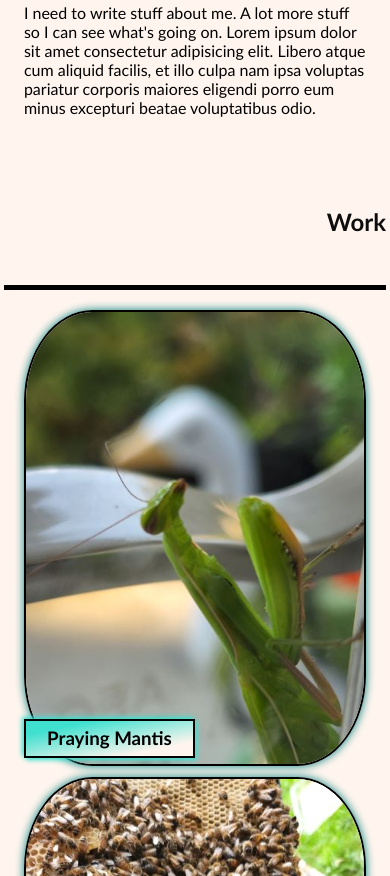
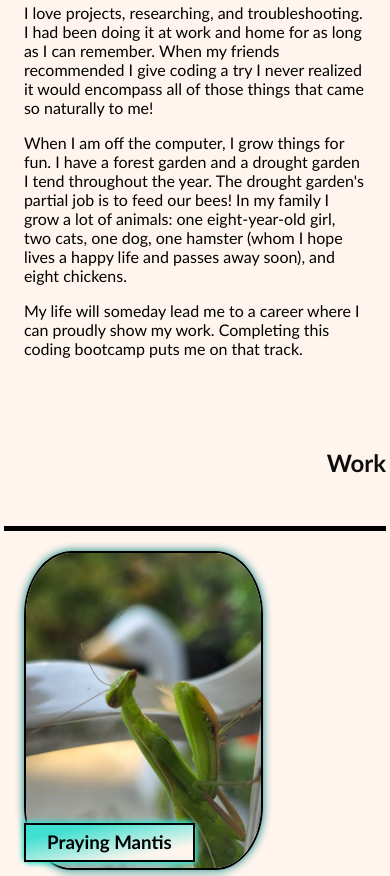
Before and after one commit to DianGigrich/Advanced-CSS-Portfolio, a plain HTML site: page index.html in a window 390 px wide. Shown: the part 594-1470 px from the top of the page. Drawn offline with Linux system fonts and the light colour scheme.

Commit message:
final draft

```diff
--- a/Assets/style.css
+++ b/Assets/style.css
@@ -57,7 +57,7 @@ nav a {
     height:200px;
     border-radius: 30%;
     box-shadow: 0px 0px 10px teal;
-    /* animation:fadeIn 7s; */
+    animation:fadeIn 7s;
 }
 
 @keyframes fadeIn {
@@ -98,8 +98,8 @@ h2 {
 }
 
 .workpics img {
-    max-height: 100%;
-    max-width: 100%;
+    /* max-height: 90%; */
+    max-width: 80%;
     border: 2px solid black;
     border-radius: 20% 20%;
     box-shadow: 0px 0px 10px teal;
@@ -158,7 +158,10 @@ footer {
     }
     .workpics1 {
         flex-direction:column;
-        height:50%;
+        /* height:50%; */
+    }
+    .workpics img {
+        max-width:70%;
     }
 
 }
--- a/index.html
+++ b/index.html
@@ -32,7 +32,11 @@
         <section class="card">
             <h2 id="About">About Me</h2>
             <div>
-                <p>I need to write stuff about me. A lot more stuff so I can see what's going on. Lorem ipsum dolor sit amet consectetur adipisicing elit. Libero atque cum aliquid facilis, et illo culpa nam ipsa voluptas pariatur corporis maiores eligendi porro eum minus excepturi beatae voluptatibus odio.</p>
+                <p>I love projects, researching, and troubleshooting.  I had been doing it at work and home for as long as I can remember.  When my friends recommended I give coding a try I never realized it would encompass all of those things that came so naturally to me!</p>
+                <p>When I am off the computer, I grow things for fun.  I have a forest garden and a drought garden I tend throughout the year.  The drought garden's partial job is to feed our bees! In my family I grow a lot of animals:  one eight-year-old girl, two cats, one dog, one  hamster (whom I hope lives a happy life and passes away soon), and eight chickens.
+                </p>
+                <p>My life will someday lead me to a career where I can proudly show my work. Completing this coding bootcamp puts me on that track.
+                </p>
             </div>
         </section>
 
@@ -43,7 +47,7 @@
             <div class="workpics">
                 <section id="Mantis" >
                     <a href="https://kids.nationalgeographic.com/animals/invertebrates/facts/praying-mantis">
-                        <img src="Assets/Images/Mantis.jpg" url= alt="Praying Mantis">
+                        <img src="Assets/Images/Mantis.jpg" alt="Praying Mantis">
                     </a>
                     <h3>Praying Mantis</h3>
                 </section>
```
Also changed, not shown: 2 other files.
